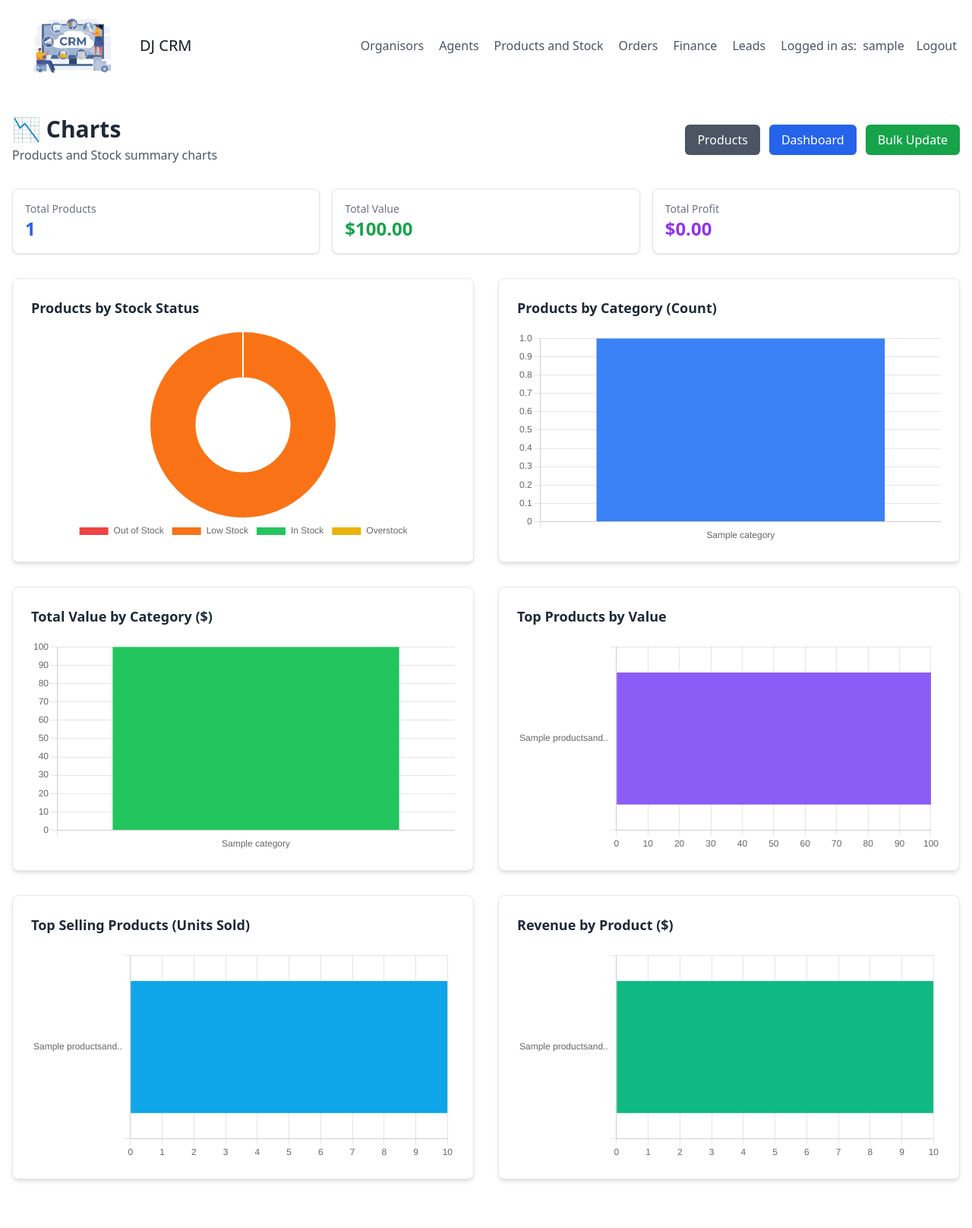
After one commit to BerkAkidil9/Crm-Example, a Django app: page /ProductsAndStock/charts/ in a window 1280 px wide. The commit adds this page. Shown: the whole page at 76% size. Run offline with Django 5.2, Linux system fonts and the light colour scheme; a user stored in the database is signed in; tables that the repository leaves empty hold one stand-in row (values such as "Sample post"); some libraries are stand-ins or nearby versions.

Commit message:
Enhance product management features and dashboard analytics
- Updated stock status logic in ProductsAndStock model to include 'Overstock' status.
- Added a new property to determine the worst active alert severity for products.
- Improved product detail and list templates to display discount information and stock status with enhanced styling.
- Introduced a new ProductChartsView for visualizing product statistics, including stock status and sales data.
- Created management commands to update product descriptions and adjust product quantities for dashboard scenarios.
- Added a new template for product charts to visualize data effectively.
- Updated URLs and views to accommodate new charting functionality.

```diff
--- a/ProductsAndStock/templates/ProductsAndStock/ProductAndStock_update.html
+++ b/ProductsAndStock/templates/ProductsAndStock/ProductAndStock_update.html
@@ -19,7 +19,7 @@
 			 <form method="post">
 			 {% csrf_token %}
 			 {{ form|crispy }}
-			<button type="submit" class="w-full text-white bg-blue-500 hover:bg-blue-600 px-3 py-2 rounded-md">Create</button>
+			<button type="submit" class="w-full text-white bg-blue-500 hover:bg-blue-600 px-3 py-2 rounded-md">Update</button>
 		  </form>
 		  <div class="mt-5 py-5 border-t border-gray-200">
 			<a href="{% url 'ProductsAndStock:ProductAndStock-delete' object.pk %}" class="w-1/2 mt-3 text-white bg-indigo-500 border-0 py-2 px-6 focus:outline-none hover:bg-indigo-600 rounded">
--- /dev/null
+++ b/ProductsAndStock/templates/ProductsAndStock/product_charts.html
@@ -0,0 +1,174 @@
+{% extends "base.html" %}
+
+{% block content %}
+<div class="max-w-7xl mx-auto py-8 px-4">
+    <div class="flex justify-between items-center mb-8">
+        <div>
+            <h1 class="text-3xl font-bold text-gray-800">📉 Charts</h1>
+            <p class="text-gray-600 mt-1">Products and Stock summary charts</p>
+        </div>
+        <div class="flex space-x-3">
+            <a href="{% url 'ProductsAndStock:ProductAndStock-list' %}" class="bg-gray-600 hover:bg-gray-700 text-white px-4 py-2 rounded-md">Products</a>
+            <a href="{% url 'ProductsAndStock:sales-dashboard' %}" class="bg-blue-600 hover:bg-blue-700 text-white px-4 py-2 rounded-md">Dashboard</a>
+            <a href="{% url 'ProductsAndStock:bulk-price-update' %}" class="bg-green-600 hover:bg-green-700 text-white px-4 py-2 rounded-md">Bulk Update</a>
+        </div>
+    </div>
+
+    <!-- Summary cards -->
+    <div class="grid grid-cols-1 md:grid-cols-3 gap-4 mb-8">
+        <div class="bg-white rounded-lg shadow p-4 border border-gray-200">
+            <p class="text-sm text-gray-500">Total Products</p>
+            <p class="text-2xl font-bold text-blue-600">{{ total_products }}</p>
+        </div>
+        <div class="bg-white rounded-lg shadow p-4 border border-gray-200">
+            <p class="text-sm text-gray-500">Total Value</p>
+            <p class="text-2xl font-bold text-green-600">${{ total_value|floatformat:2 }}</p>
+        </div>
+        <div class="bg-white rounded-lg shadow p-4 border border-gray-200">
+            <p class="text-sm text-gray-500">Total Profit</p>
+            <p class="text-2xl font-bold text-purple-600">${{ total_profit|floatformat:2 }}</p>
+        </div>
+    </div>
+
+    <div class="grid grid-cols-1 lg:grid-cols-2 gap-8 mb-8">
+        <!-- Stock status pie -->
+        <div class="bg-white rounded-lg shadow-md p-6 border border-gray-200">
+            <h2 class="text-lg font-semibold text-gray-800 mb-4">Products by Stock Status</h2>
+            <div class="relative" style="height: 280px;">
+                <canvas id="chartStock"></canvas>
+            </div>
+        </div>
+        <!-- Products by category (count) -->
+        <div class="bg-white rounded-lg shadow-md p-6 border border-gray-200">
+            <h2 class="text-lg font-semibold text-gray-800 mb-4">Products by Category (Count)</h2>
+            <div class="relative" style="height: 280px;">
+                <canvas id="chartCategory"></canvas>
+            </div>
+        </div>
+    </div>
+
+    <div class="grid grid-cols-1 lg:grid-cols-2 gap-8 mb-8">
+        <!-- Total value by category -->
+        <div class="bg-white rounded-lg shadow-md p-6 border border-gray-200">
+            <h2 class="text-lg font-semibold text-gray-800 mb-4">Total Value by Category ($)</h2>
+            <div class="relative" style="height: 280px;">
+                <canvas id="chartCategoryValue"></canvas>
+            </div>
+        </div>
+        <!-- Top products by value -->
+        <div class="bg-white rounded-lg shadow-md p-6 border border-gray-200">
+            <h2 class="text-lg font-semibold text-gray-800 mb-4">Top Products by Value</h2>
+            <div class="relative" style="height: 280px;">
+                <canvas id="chartTopProducts"></canvas>
+            </div>
+        </div>
+    </div>
+
+    <!-- Sales charts -->
+    <div class="grid grid-cols-1 lg:grid-cols-2 gap-8 mb-8">
+        <div class="bg-white rounded-lg shadow-md p-6 border border-gray-200">
+            <h2 class="text-lg font-semibold text-gray-800 mb-4">Top Selling Products (Units Sold)</h2>
+            {% if chart_has_sales %}
+            <div class="relative" style="height: 280px;">
+                <canvas id="chartSales"></canvas>
+            </div>
+            {% else %}
+            <p class="text-gray-500 py-8 text-center">No sales data yet. Sales will appear here once orders are placed.</p>
+            {% endif %}
+        </div>
+        <div class="bg-white rounded-lg shadow-md p-6 border border-gray-200">
+            <h2 class="text-lg font-semibold text-gray-800 mb-4">Revenue by Product ($)</h2>
+            {% if chart_has_sales %}
+            <div class="relative" style="height: 280px;">
+                <canvas id="chartSalesRevenue"></canvas>
+            </div>
+            {% else %}
+            <p class="text-gray-500 py-8 text-center">No sales data yet. Revenue will appear here once orders are placed.</p>
+            {% endif %}
+        </div>
+    </div>
+</div>
+
+<script src="https://cdn.jsdelivr.net/npm/chart.js@4.4.0/dist/chart.umd.min.js"></script>
+<script>
+(function() {
+    const stockLabels = {{ chart_stock_labels_json|safe }};
+    const stockData = {{ chart_stock_data_json|safe }};
+    const stockColors = {{ chart_stock_colors_json|safe }};
+
+    const categoryLabels = {{ chart_category_labels_json|safe }};
+    const categoryCounts = {{ chart_category_counts_json|safe }};
+    const categoryValues = {{ chart_category_values_json|safe }};
+
+    const topLabels = {{ chart_top_labels_json|safe }};
+    const topData = {{ chart_top_data_json|safe }};
+
+    const salesLabels = {{ chart_sales_labels_json|safe }};
+    const salesData = {{ chart_sales_data_json|safe }};
+    const salesRevenueData = {{ chart_sales_revenue_data_json|safe }};
+
+    const defaultColors = ['#3b82f6', '#22c55e', '#f59e0b', '#ef4444', '#8b5cf6', '#ec4899', '#06b6d4', '#84cc16'];
+
+    if (document.getElementById('chartStock')) {
+        new Chart(document.getElementById('chartStock'), {
+            type: 'doughnut',
+            data: {
+                labels: stockLabels,
+                datasets: [{ data: stockData, backgroundColor: stockColors, borderWidth: 2 }]
+            },
+            options: { responsive: true, maintainAspectRatio: false, plugins: { legend: { position: 'bottom' } } }
+        });
+    }
+    if (document.getElementById('chartCategory') && categoryLabels.length) {
+        new Chart(document.getElementById('chartCategory'), {
+            type: 'bar',
+            data: {
+                labels: categoryLabels,
+                datasets: [{ label: 'Product count', data: categoryCounts, backgroundColor: defaultColors.slice(0, categoryLabels.length) }]
+            },
+            options: { responsive: true, maintainAspectRatio: false, scales: { y: { beginAtZero: true } }, plugins: { legend: { display: false } } }
+        });
+    }
+    if (document.getElementById('chartCategoryValue') && categoryLabels.length) {
+        new Chart(document.getElementById('chartCategoryValue'), {
+            type: 'bar',
+            data: {
+                labels: categoryLabels,
+                datasets: [{ label: 'Total value ($)', data: categoryValues, backgroundColor: '#22c55e' }]
+            },
+            options: { responsive: true, maintainAspectRatio: false, scales: { y: { beginAtZero: true } }, plugins: { legend: { display: false } } }
+        });
+    }
+    if (document.getElementById('chartTopProducts') && topLabels.length) {
+        new Chart(document.getElementById('chartTopProducts'), {
+            type: 'bar',
+            data: {
+                labels: topLabels,
+                datasets: [{ label: 'Total value ($)', data: topData, backgroundColor: '#8b5cf6' }]
+            },
+            options: { indexAxis: 'y', responsive: true, maintainAspectRatio: false, scales: { x: { beginAtZero: true } }, plugins: { legend: { display: false } } }
+        });
+    }
+    if (document.getElementById('chartSales') && salesLabels.length) {
+        new Chart(document.getElementById('chartSales'), {
+            type: 'bar',
+            data: {
+                labels: salesLabels,
+                datasets: [{ label: 'Units sold', data: salesData, backgroundColor: '#0ea5e9' }]
+            },
+            options: { indexAxis: 'y', responsive: true, maintainAspectRatio: false, scales: { x: { beginAtZero: true } }, plugins: { legend: { display: false } } }
+        });
+    }
+    if (document.getElementById('chartSalesRevenue') && salesLabels.length) {
+        new Chart(document.getElementById('chartSalesRevenue'), {
+            type: 'bar',
+            data: {
+                labels: salesLabels,
+                datasets: [{ label: 'Revenue ($)', data: salesRevenueData, backgroundColor: '#10b981' }]
+            },
+            options: { indexAxis: 'y', responsive: true, maintainAspectRatio: false, scales: { x: { beginAtZero: true } }, plugins: { legend: { display: false } } }
+        });
+    }
+})();
+</script>
+{% endblock %}
--- a/ProductsAndStock/urls.py
+++ b/ProductsAndStock/urls.py
@@ -1,5 +1,5 @@
 from django.urls import path
-from .views import ProductAndStockListView,ProductAndStockDetailView,ProductAndStockCreateView,ProductAndStockUpdateView,ProductAndStockDeleteView, get_subcategories, BulkPriceUpdateView, SalesDashboardView
+from .views import ProductAndStockListView, ProductAndStockDetailView, ProductAndStockCreateView, ProductAndStockUpdateView, ProductAndStockDeleteView, get_subcategories, BulkPriceUpdateView, SalesDashboardView, ProductChartsView
 
 app_name = 'ProductsAndStock'  # Define the app name here
 
@@ -12,6 +12,7 @@ urlpatterns = [
     path('<int:pk>/update/', ProductAndStockUpdateView.as_view(), name="ProductAndStock-update"),
     path('<int:pk>/delete/', ProductAndStockDeleteView.as_view(), name="ProductAndStock-delete"),
     path('bulk-price-update/', BulkPriceUpdateView.as_view(), name="bulk-price-update"),
+    path('charts/', ProductChartsView.as_view(), name="product-charts"),
     path('get-subcategories/', get_subcategories, name="get-subcategories"),
 
 ]
--- a/ProductsAndStock/views.py
+++ b/ProductsAndStock/views.py
@@ -3,8 +3,8 @@ from django.contrib.auth.mixins import LoginRequiredMixin
 from django.views import generic
 from django.http import JsonResponse
 from django.contrib import messages
-from django.db import transaction
-from django.db import models
+from django.db import transaction, models
+from django.db.models import F, Case, When, Value, IntegerField
 from .models import ProductsAndStock, Category, SubCategory, PriceHistory, SalesStatistics, StockAlert, StockRecommendation
 from leads.models import UserProfile
 from agents.mixins import OrganisorAndLoginRequiredMixin, AgentAndOrganisorLoginRequiredMixin, ProductsAndStockAccessMixin
@@ -308,8 +308,9 @@ class BulkPriceUpdateView(OrganisorAndLoginRequiredMixin, generic.FormView):
                     elif update_type == 'SET_PRICE':
                         new_price = form.cleaned_data['new_price']
 
-                    # Update product price
+                    # Update product price (signal won't create PriceHistory; we add one with custom reason)
                     product.product_price = new_price
+                    product._skip_price_history_signal = True
                     product.save()
 
                     # Create price history record
@@ -353,6 +354,68 @@ class BulkPriceUpdateView(OrganisorAndLoginRequiredMixin, generic.FormView):
         context['total_products'] = self.get_queryset().count()
         return context
 
+
+class ProductChartsView(OrganisorAndLoginRequiredMixin, generic.TemplateView):
+    template_name = "ProductsAndStock/product_charts.html"
+
+    def get_queryset(self):
+        user = self.request.user
+        if user.is_superuser:
+            return ProductsAndStock.objects.all()
+        elif user.is_organisor:
+            return ProductsAndStock.objects.filter(organisation=user.userprofile)
+        return ProductsAndStock.objects.none()
+
+    def get_context_data(self, **kwargs):
+        context = super().get_context_data(**kwargs)
+        products = list(self.get_queryset())
+        # Stock status counts (same logic as dashboard)
+        out_of_stock = sum(1 for p in products if p.product_quantity <= 0)
+        low_stock = sum(1 for p in products if p.is_low_stock and p.product_quantity > 0)
+        overstock = sum(1 for p in products if p.minimum_stock_level and p.product_quantity > p.minimum_stock_level * 10)
+        in_stock = sum(1 for p in products if p.product_quantity > p.minimum_stock_level and (not p.minimum_stock_level or p.product_quantity <= p.minimum_stock_level * 10))
+        context['chart_stock_labels'] = ['Out of Stock', 'Low Stock', 'In Stock', 'Overstock']
+        context['chart_stock_data'] = [out_of_stock, low_stock, in_stock, overstock]
+        context['chart_stock_colors'] = ['#ef4444', '#f97316', '#22c55e', '#eab308']
+        import json
+        from collections import defaultdict
+        context['chart_stock_labels_json'] = json.dumps(context['chart_stock_labels'])
+        context['chart_stock_data_json'] = json.dumps(context['chart_stock_data'])
+        context['chart_stock_colors_json'] = json.dumps(context['chart_stock_colors'])
+        # By category
+        by_cat = defaultdict(lambda: {'count': 0, 'value': 0})
+        for p in products:
+            name = p.category.name
+            by_cat[name]['count'] += 1
+            by_cat[name]['value'] += p.total_value
+        context['chart_category_labels'] = list(by_cat.keys())
+        context['chart_category_counts'] = [by_cat[k]['count'] for k in by_cat]
+        context['chart_category_values'] = [round(by_cat[k]['value'], 2) for k in by_cat]
+        context['chart_category_labels_json'] = json.dumps(context['chart_category_labels'])
+        context['chart_category_counts_json'] = json.dumps(context['chart_category_counts'])
+        context['chart_category_values_json'] = json.dumps(context['chart_category_values'])
+        # Top products by total value (max 10)
+        by_value = sorted(products, key=lambda x: x.total_value, reverse=True)[:10]
+        context['chart_top_labels'] = [p.product_name[:18] + ('..' if len(p.product_name) > 18 else '') for p in by_value]
+        context['chart_top_data'] = [round(p.total_value, 2) for p in by_value]
+        context['chart_top_labels_json'] = json.dumps(context['chart_top_labels'])
+        context['chart_top_data_json'] = json.dumps(context['chart_top_data'])
+        # Top selling products (by units sold) - max 10
+        by_sales = sorted(products, key=lambda x: x.total_sales_count, reverse=True)[:10]
+        context['chart_sales_labels'] = [p.product_name[:18] + ('..' if len(p.product_name) > 18 else '') for p in by_sales]
+        context['chart_sales_data'] = [p.total_sales_count for p in by_sales]
+        context['chart_sales_revenue_data'] = [round(p.total_revenue_from_sales, 2) for p in by_sales]
+        context['chart_has_sales'] = any(p.total_sales_count > 0 for p in products)
+        context['chart_sales_labels_json'] = json.dumps(context['chart_sales_labels'])
+        context['chart_sales_data_json'] = json.dumps(context['chart_sales_data'])
+        context['chart_sales_revenue_data_json'] = json.dumps(context['chart_sales_revenue_data'])
+        # Summary
+        context['total_products'] = len(products)
+        context['total_value'] = round(sum(p.total_value for p in products), 2)
+        context['total_profit'] = round(sum(p.total_profit for p in products if p.cost_price > 0), 2)
+        return context
+
+
 class SalesDashboardView(OrganisorAndLoginRequiredMixin, generic.TemplateView):
     template_name = "ProductsAndStock/sales_dashboard.html"
 
@@ -375,39 +438,89 @@ class SalesDashboardView(OrganisorAndLoginRequiredMixin, generic.TemplateView):
         context['total_products'] = products.count()
         context['total_value'] = sum(p.total_value for p in products)
         context['total_profit'] = sum(p.total_profit for p in products if p.cost_price > 0)
-        context['low_stock_products'] = products.filter(product_quantity__lte=models.F('minimum_stock_level')).count()
+        context['low_stock_products'] = products.filter(product_quantity__lte=F('minimum_stock_level')).exclude(product_quantity=0).count()
         context['out_of_stock_products'] = products.filter(product_quantity=0).count()
-        context['in_stock_products'] = products.filter(product_quantity__gt=models.F('minimum_stock_level')).count()
+        context['overstock_products'] = products.filter(product_quantity__gt=F('minimum_stock_level') * 10).count()
+        # In Stock = quantity > min and not overstock (min < qty <= min*10)
+        context['in_stock_products'] = products.filter(
+            product_quantity__gt=F('minimum_stock_level'),
+            product_quantity__lte=F('minimum_stock_level') * 10
+        ).count()
 
-        # Top Selling Products (by actual sales count)
+        # Top Selling Products (only products with at least 1 sale, sorted by sales count)
+        products_with_sales = [p for p in products if p.total_sales_count > 0]
         context['top_selling_products'] = sorted(
-            products,
+            products_with_sales,
             key=lambda x: x.total_sales_count,
             reverse=True
         )[:5]
 
-        # Recent Alerts
+        # Recent Alerts: kritiklik yuksekten dusuge (CRITICAL -> HIGH -> MEDIUM -> LOW), sonra en yeni tarih
+        severity_order = Case(
+            When(severity='CRITICAL', then=Value(0)),
+            When(severity='HIGH', then=Value(1)),
+            When(severity='MEDIUM', then=Value(2)),
+            When(severity='LOW', then=Value(3)),
+            default=Value(4),
+            output_field=IntegerField(),
+        )
         context['recent_alerts'] = StockAlert.objects.filter(
             product__in=products,
             is_resolved=False
-        ).order_by('-created_at')[:10]
+        ).annotate(severity_order=severity_order).order_by('severity_order', '-created_at')[:20]
 
-        # Stock Recommendations
-        context['stock_recommendations'] = StockRecommendation.objects.filter(
+        # Stock Recommendations: sadece sorun hala gecerliyse goster, urun basina tek oneri (en onemli)
+        # Ayni urunde hem DISCOUNT hem REDUCE_STOCK olmasin; confidence_score ile sirali, urun basina ilk gelen
+        recs_qs = StockRecommendation.objects.filter(
             product__in=products,
             is_applied=False
-        ).order_by('-confidence_score')[:10]
+        ).select_related('product').order_by('-confidence_score', '-created_at')
+        seen_product_ids = set()
+        relevant_recs = []
+        for rec in recs_qs:
+            if not (
+                (rec.recommendation_type == 'RESTOCK' and rec.product.is_low_stock and rec.product.product_quantity > 0) or
+                (rec.recommendation_type == 'DISCOUNT' and rec.product.product_quantity > rec.product.minimum_stock_level * 5) or
+                (rec.recommendation_type == 'REDUCE_STOCK' and rec.product.product_quantity > rec.product.minimum_stock_level * 10)
+            ):
+                continue
+            if rec.product_id in seen_product_ids:
+                continue
+            seen_product_ids.add(rec.product_id)
+            relevant_recs.append(rec)
+        context['stock_recommendations'] = relevant_recs
 
-        # Critical Alerts Count
-        context['critical_alerts_count'] = StockAlert.objects.filter(
+        # Critical Alerts: sadece urun hala kritik durumdaysa say ve listele (duzelince dusar)
+        # Ayni urun birden fazla alert kaydi ile tekrar etmesin: urun basina bir tane (en guncel alert)
+        critical_alerts_qs = StockAlert.objects.filter(
             product__in=products,
             is_resolved=False,
             severity='CRITICAL'
-        ).count()
+        ).select_related('product').order_by('-created_at')
+        still_critical = [
+            a for a in critical_alerts_qs
+            if a.product.product_quantity <= 0
+            or (a.product.minimum_stock_level and a.product.product_quantity <= a.product.minimum_stock_level / 2)
+        ]
+        seen_product_ids = set()
+        critical_alerts_list = []
+        for a in still_critical:
+            if a.product_id not in seen_product_ids:
+                seen_product_ids.add(a.product_id)
+                critical_alerts_list.append(a)
+        context['critical_alerts_count'] = len(critical_alerts_list)
+        context['critical_alerts_list'] = critical_alerts_list
 
-        # Products with Active Alerts
-        context['products_with_alerts'] = products.filter(
+        # Products with Active Alerts: limit yok, sadece alert durumu hala gecerli olanlar (sorun devam ediyorsa)
+        products_with_unresolved = products.filter(
             stock_alerts__is_resolved=False
-        ).distinct()[:5]
+        ).distinct()
+        products_with_alerts = [
+            p for p in products_with_unresolved
+            if p.product_quantity <= 0
+            or p.is_low_stock
+            or (p.minimum_stock_level and p.product_quantity > p.minimum_stock_level * 10)
+        ]
+        context['products_with_alerts'] = products_with_alerts
 
         return context
```
Also changed, not shown: ProductsAndStock/management/commands/create_sample_products.py (+16 -16 lines), ProductsAndStock/management/commands/update_product_descriptions_english.py (added, +26 -0 lines), ProductsAndStock/management/commands/update_products_for_dashboard.py (added, +75 -0 lines), ProductsAndStock/models.py (+22 -5 lines), ProductsAndStock/templates/ProductsAndStock/ProductAndStock_detail.html (+19 -3 lines), ProductsAndStock/templates/ProductsAndStock/ProductAndStock_list.html (+24 -11 lines), ProductsAndStock/templates/ProductsAndStock/sales_dashboard.html (+38 -13 lines).
